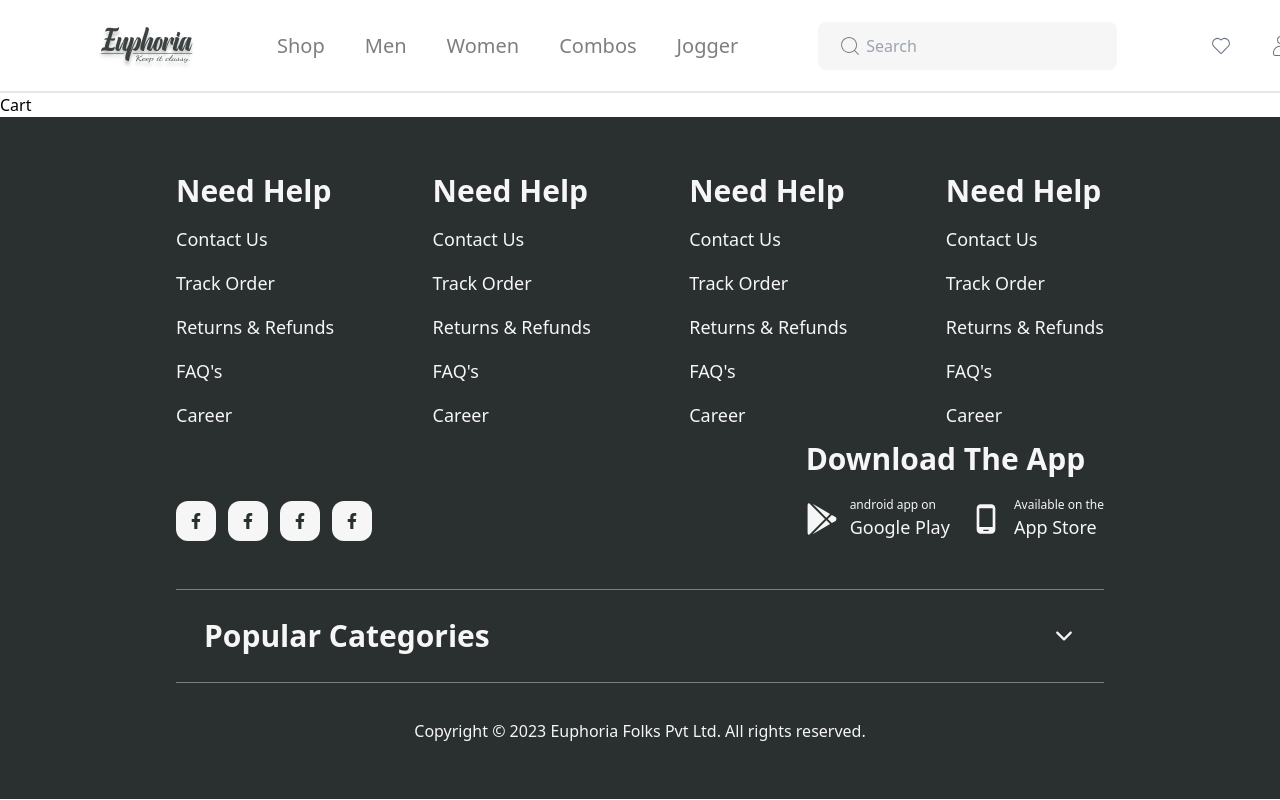
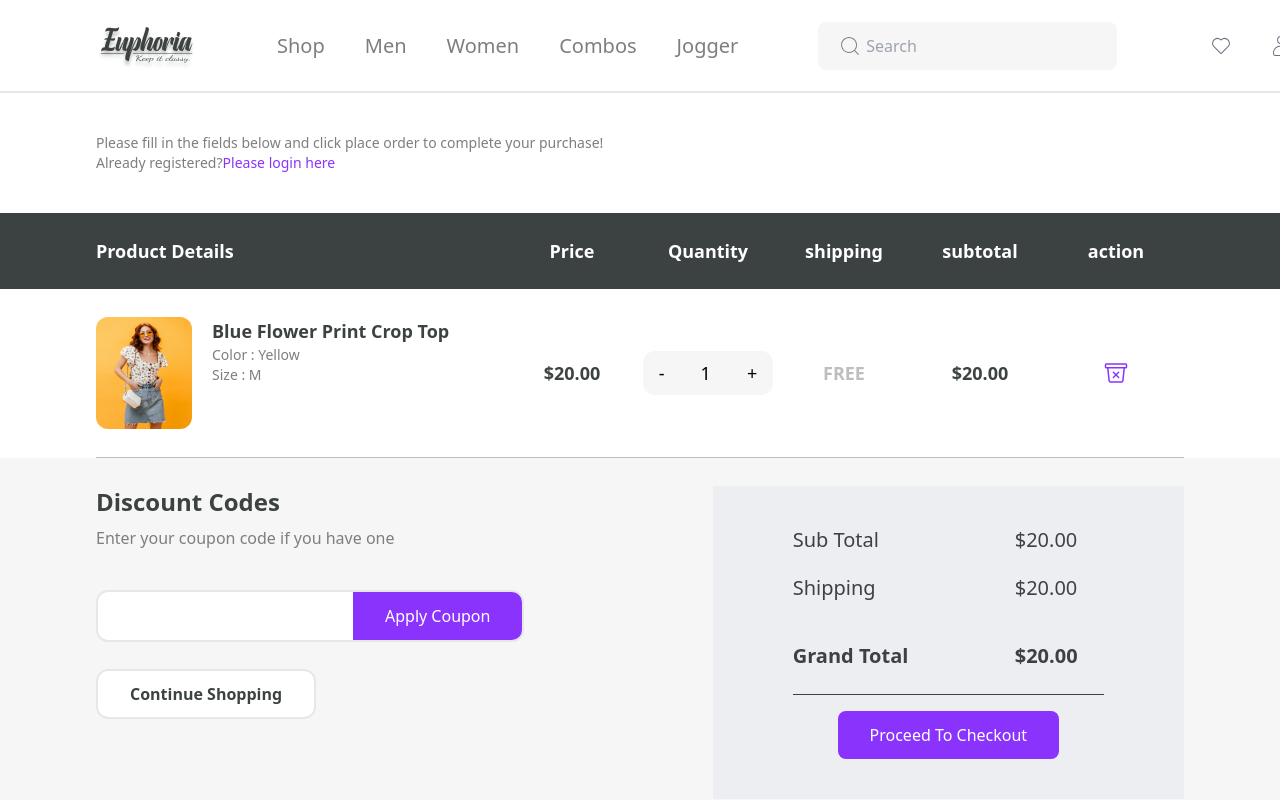
Before and after one commit to kimvantoan/clothing-store, a React (Vite) app in the folder client/: page /cart in a window 1280 px wide. Shown: the top 800 px of the page. Built offline with nearby package versions, Linux system fonts and the light colour scheme.

Commit message:
feat: create cart pages

```diff
--- /dev/null
+++ b/client/src/components/CartItem.jsx
@@ -0,0 +1,29 @@
+import React, { useState } from "react";
+import { IoTrashBinOutline } from "react-icons/io5";
+import formatPrice from '../utils/FormatPrice'
+const CartItem = () => {
+  const [count, setCount] = useState(1)
+  return (
+    <div className="grid grid-cols-8 py-7 border-b border-#BEBCBD items-center text place-items-center">
+      <div className="flex gap-5 col-span-3 place-self-start">
+        <img src="images/product.png" className="rounded-xl w-24 h-28" alt="" />
+        <div>
+          <p className="font-bold text-lg text-#3C4242">Blue Flower Print Crop Top</p>
+          <p className="font-medium text-sm text-#807D7E">Color : Yellow</p>
+          <p className="font-medium text-sm text-#807D7E">Size : M</p>
+        </div>
+      </div>
+      <p className="font-bold text-lg text-#3C4242">{formatPrice(20)}</p>
+      <div className="flex gap-5 items-center font-medium text-lg bg-#F6F6F6 rounded-xl">
+        <button className="px-4 py-2" onClick={count>1?()=>setCount(prev=>prev-1):''}>-</button>
+        <span>{count}</span>
+        <button className="px-4 py-2" onClick={()=>setCount(prev=>prev+1)}>+</button>
+      </div>
+      <p className="font-bold text-lg text-#BEBCBD">FREE</p>
+      <p className="font-bold text-lg text-#3C4242">{formatPrice(20)}</p>
+      <IoTrashBinOutline className="w-6 h-6 text-#8A33FD cursor-pointer active:opacity-80"/>
+    </div>
+  );
+};
+
+export default CartItem;
--- a/client/src/pages/Cart.jsx
+++ b/client/src/pages/Cart.jsx
@@ -1,12 +1,84 @@
-import React from 'react'
-import Layout from '../components/Layout'
+import React from "react";
+import Layout from "../components/Layout";
+import { Link } from "react-router-dom";
+import CartItem from "../components/CartItem";
+import formatPrice from "../utils/FormatPrice";
 
 const Cart = () => {
   return (
     <Layout>
-    <div>Cart</div>
+      <div className="block">
+        <div className="text-#807D7E text-sm mx-24 my-10">
+          <p>
+            Please fill in the fields below and click place order to complete
+            your purchase!
+          </p>
+          <p>
+            Already registered?
+            <Link className="text-#8A33FD" to={`/signin`}>
+              Please login here
+            </Link>
+          </p>
+        </div>
+
+        <div>
+          <div className="bg-#3C4242 text-center text-white text-lg font-semibold grid grid-cols-8 px-24 py-6">
+            <p className="col-span-3 text-left">Product Details</p>
+            <p>Price</p>
+            <p>Quantity</p>
+            <p>shipping</p>
+            <p>subtotal</p>
+            <p>action</p>
+          </div>
+          <div className="mx-24">
+            <CartItem />
+          </div>
+        </div>
+
+        <div className="flex justify-between px-24 py-7 bg-#F6F6F6">
+          <div>
+            <h2 className="font-semibold text-2xl text-#3C4242">
+              Discount Codes
+            </h2>
+            <p className="text-#807D7E mt-2 mb-10">
+              Enter your coupon code if you have one
+            </p>
+            <div className="rounded-xl border-2 overflow-hidden bg-white mb-10">
+              <input className="bg-white px-3 outline-none" type="text" />
+              <button className="px-8 py-3 bg-#8A33FD active:opacity-80 text-white">
+                Apply Coupon
+              </button>
+            </div>
+            <Link to={'/'} className="px-8 py-3 hover:bg-#8A33FD bg-white hover:text-white text-#3C4242 font-semibold rounded-xl border-2">
+              Continue Shopping
+            </Link>
+          </div>
+
+          <div className="bg-#EDEEF2 px-20 py-10 flex flex-col items-center justify-between">
+            <div className="grid grid-cols-2 gap-20 place-items-center pb-6 border-b border-#3C4242">
+              <div className="grid grid-rows-3 text-#3C4242 font-medium text-xl">
+                <p>Sub Total</p>
+                <p>Shipping</p>
+                <p className="font-bold mt-5">Grand Total</p>
+              </div>
+              <div className="text-#3C4242 font-medium text-xl grid grid-rows-3">
+                <p>{formatPrice(20)}</p>
+                <p>{formatPrice(20)}</p>
+                <p className="font-bold mt-5">{formatPrice(20)}</p>
+              </div>
+            </div>
+            <button className="active:opacity-85 bg-#8A33FD px-8 py-3 mt-4 text-white rounded-lg">Proceed To Checkout</button>
+          </div>
+        </div>
+      </div>
+      <div className="hidden flex-col bg-#F6F6F6 items-center gap-3 py-16">
+        <img src="images/empty-cart.png" alt="" />
+        <h1 className="font-bold text-4xl ">Your cart is empty and sad :(</h1>
+        <p className="text-#807D7E">Add something to make it happy!</p>
+        <Link to={'/'} className="active:opacity-85 bg-#8A33FD px-8 py-3 mt-4 text-white rounded-lg">Continue Shopping</Link>
+      </div>
     </Layout>
-  )
-}
+  );
+};
 
-export default Cart
+export default Cart;
--- /dev/null
+++ b/client/src/utils/FormatPrice.jsx
@@ -0,0 +1,4 @@
+function formatPrice(amount) {
+    return new Intl.NumberFormat('en-US', { style: 'currency', currency: 'USD' }).format(amount);
+}
+export default formatPrice
```
Also changed, not shown: client/public/images/empty-cart.png (added).
